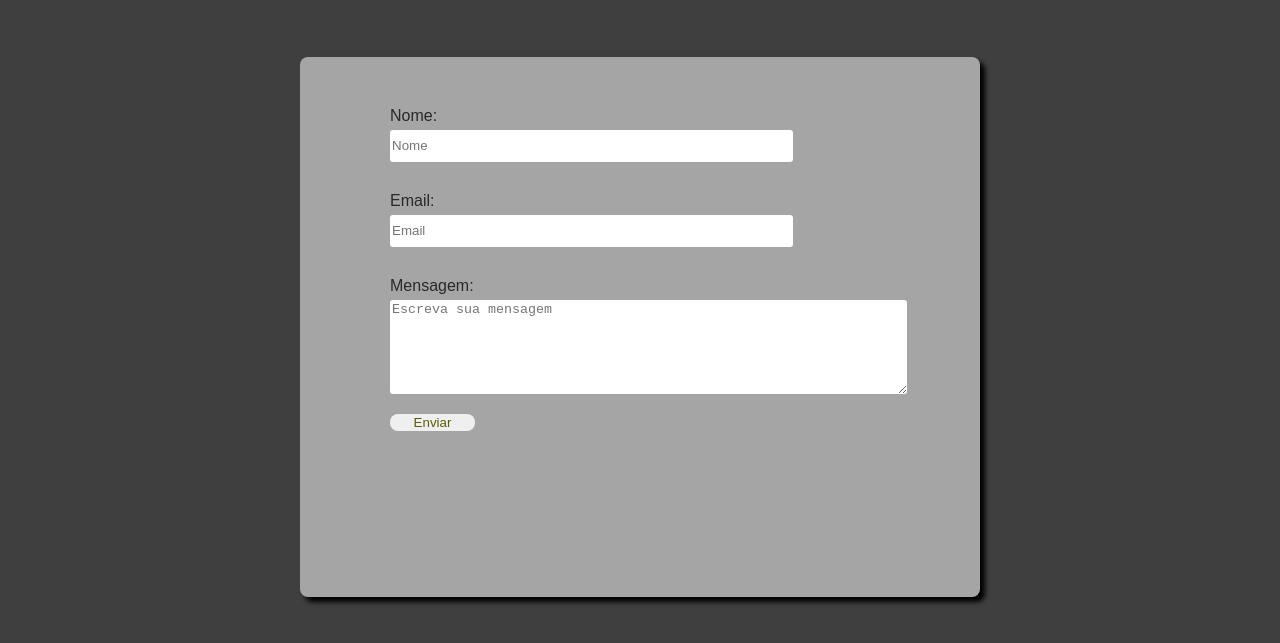
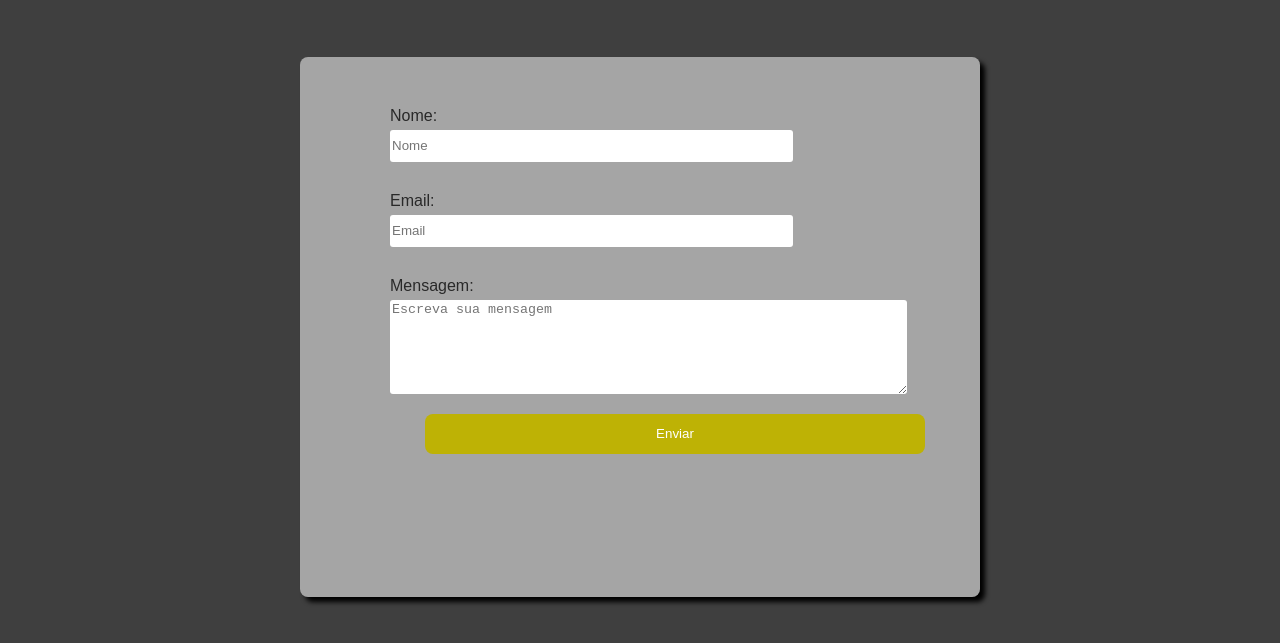
Before and after one commit to luanaportop/lar_criativo, a plain HTML site: page contato.html in a window 1280 px wide. Shown: the part 107-750 px from the top of the page. Drawn offline with Linux system fonts and the light colour scheme.

Commit message:
centralizando o botao

```diff
--- a/contato.css
+++ b/contato.css
@@ -99,13 +99,17 @@ input, textarea{
 
 #botao{
     margin-top: 20px;
-    width: 85px;
+    width: 500px;
+    height: 40px;
     border-radius: 8px;
-    color: rgb(94, 92, 9);
+    color: rgb(255, 255, 255);
+    background-color: rgb(190, 178, 5);
+    align-self: center;
 }
 
 #botao:hover{
-    background-color: rgb(161, 161, 161);
+    background-color: rgb(141, 116, 4);
     letter-spacing: 1px;
     transition: 0.5s;
+    cursor: pointer;
 }
```
